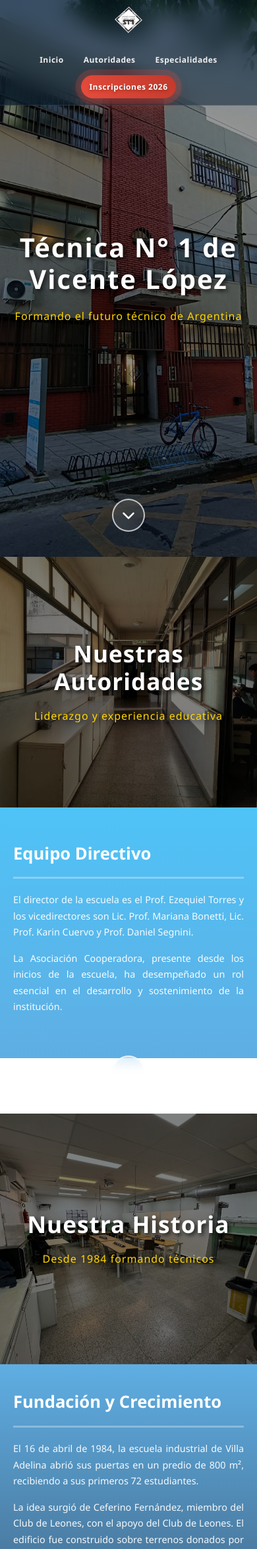
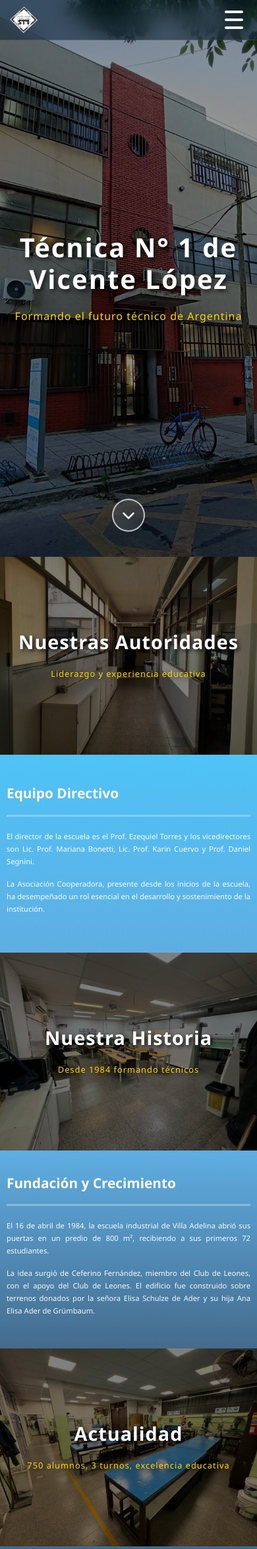
Before and after one commit to thiago-salaberry/WEB_INSTITUSIONAL, a PHP site: page / in a window 390 px wide. Shown: the top 2348 px of the page at 66% size. Run offline with PHP 8.4, Linux system fonts and the light colour scheme.

Commit message:
Responsive Inicio

```diff
--- a/css/navbar.css
+++ b/css/navbar.css
@@ -12,6 +12,7 @@ html, body {
     line-height: 1.6;
     scroll-behavior: smooth;
     overflow-x: hidden;
+    background-color: #010D14
 }
 
 /* ========================================
@@ -240,13 +241,29 @@ html, body {
 /* --- Tablets y pantallas medianas --- */
 @media screen and (max-width: 768px) {
     .navbar-container {
-        padding: 12px 20px;
-        flex-direction: column;
-        gap: 15px;
+        flex-direction: row;
+        justify-content: space-between;
+        align-items: center;
+        padding: 15px 15px;
+    }
+    .logo-container {
+        order: 1;
+        justify-content: flex-start;
+        flex: 1 1 auto;
+        display: flex;
+        align-items: center;
+    }
+    .hamburger {
+        order: 2;
+        margin-left: auto;
+    }
+    .mobile-menu,
+    .mobile-menu-overlay {
+        order: 3;
     }
 
     .main-menu {
-        gap: 8px;
+        display: none;
     }
 
     .menu-btn {
@@ -293,3 +310,147 @@ html, body {
         font-size: 11px;
     }
 }
+
+/* ========== MENÚ HAMBURGUESA ========== */
+.hamburger {
+    display: none;
+    flex-direction: column;
+    justify-content: center;
+    align-items: center;
+    width: 40px;
+    height: 40px;
+    background: none;
+    border: none;
+    cursor: pointer;
+    z-index: 1100;
+}
+.hamburger span {
+    display: block;
+    width: 28px;
+    height: 4px;
+    margin: 4px 0;
+    background: #f0f0f0;
+    border-radius: 2px;
+    transition: all 0.3s;
+}
+
+/* Menú móvil ocupa todo el ancho */
+.mobile-menu {
+    position: fixed;
+    top: 0;
+    right: -100%;
+    width: 80vw;
+    max-width: 320px;
+    height: 100vh;
+    background: rgba(3, 26, 47, 0.98);
+    box-shadow: -2px 0 20px rgba(0,0,0,0.2);
+    display: flex;
+    flex-direction: column;
+    align-items: flex-start;
+    padding: 80px 30px 30px 30px;
+    transition: right 0.3s cubic-bezier(.77,0,.18,1);
+    z-index: 1200;
+}
+.mobile-menu.open {
+    right: 0;
+}
+/* Botón de cerrar (cruz) */
+.mobile-menu .close-btn {
+    position: absolute;
+    top: 18px;
+    right: 18px;
+    background: none;
+    border: none;
+    color: #f0f0f0;
+    font-size: 2rem;
+    cursor: pointer;
+    z-index: 1300;
+    transition: color 0.2s;
+}
+.mobile-menu .close-btn:hover {
+    color: #e74c3c;
+}
+.mobile-menu .menu-btn {
+    width: 100%;
+    margin-bottom: 18px;
+    font-size: 1.1rem;
+    text-align: left;
+    padding: 14px 0;
+    border-radius: 0;
+    background: none;
+    box-shadow: none;
+}
+.mobile-menu .menu-btn.inscripciones-btn {
+    background: linear-gradient(45deg, #e74c3c, #c0392b);
+    color: white !important;
+    border-radius: 8px;
+    text-align: center;
+}
+.mobile-menu .mobile-social {
+    margin-top: 40px;
+    width: 100%;
+    display: flex;
+    justify-content: center;
+    gap: 18px;
+}
+.mobile-menu .mobile-social a {
+    color: #f0f0f0;
+    font-size: 22px;
+    background: rgba(52,152,219,0.15);
+    border-radius: 50%;
+    width: 40px;
+    height: 40px;
+    display: flex;
+    align-items: center;
+    justify-content: center;
+    transition: background 0.2s, color 0.2s;
+    text-decoration: none;
+}
+.mobile-menu .mobile-social a:hover {
+    background: #3498db;
+    color: #fff;
+}
+
+/* Overlay para cerrar menú */
+.mobile-menu-overlay {
+    display: none;
+    position: fixed;
+    top: 0;
+    left: 0;
+    width: 100vw;
+    height: 100vh;
+    background: rgba(0,0,0,0.3);
+    z-index: 1190;
+}
+.mobile-menu-overlay.open {
+    display: block;
+}
+
+@media screen and (max-width: 768px) {
+    .main-menu {
+        display: none;
+    }
+    .hamburger {
+        display: flex;
+    }
+}
+
+@media screen and (max-width: 480px) {
+    .mobile-menu {
+        padding: 50px 8px 20px 8px;
+    }
+    .mobile-menu .menu-btn {
+        font-size: 1rem;
+        padding: 12px 0;
+    }
+    .mobile-menu .mobile-social a {
+        width: 35px;
+        height: 35px;
+        font-size: 18px;
+    }
+    .mobile-menu .close-btn {
+        top: 10px;
+        right: 10px;
+        font-size: 1.7rem;
+    }
+}
--- a/css/style.css
+++ b/css/style.css
@@ -1,6 +1,8 @@
 /* ========================================
    PÁGINA PRINCIPAL - SECCIÓN HERO
 ======================================== */
+
+
 .hero-section {
     height: 100vh;
     background: linear-gradient(rgba(0, 0, 0, 0.4), rgba(0, 0, 0, 0.4)), url('../img/escuela.webp');
@@ -445,8 +447,44 @@
    RESPONSIVE DESIGN - INDEX
 ======================================== */
 
+/*1024px*/
+@media screen and (max-width: 1024px) {
+
+    .school-name{
+        font-size:3rem ;
+    }
+
+    .school-subtitle{
+        font-size:1rem ;
+    }
+
+    .section-title{
+        font-size: 3rem;
+    }
+
+    .section-subtitle{
+        font-size:1rem ;
+
+    }
+
+    .content-overlay h3 {
+        font-size: 2rem;
+    }
+    .content-overlay p {
+        font-size: 1rem;
+    }
+
+}
+
+
 /* Tablets */
 @media screen and (max-width: 768px) {
+
+    #scrollArrow2,
+    #scrollArrow3,
+    #scrollArrow4 {
+        display: none;
+    }
     .school-name {
         font-size: 3rem;
     }
@@ -530,6 +568,8 @@
     .footer-bottom p {
         font-size: 0.85rem;
     }
+
+
 }
 
 /* Móviles */
@@ -547,29 +587,41 @@
         padding: 0 15px;
     }
 
+    .parallax-section {
+        flex-direction: column;
+        height: 600px;
+        min-height: unset;
+    }
     .parallax-left,
     .parallax-right {
-        height: 45vh;
-        min-height: 350px;
-        padding: 30px 20px;
+        width: 100%;
+        height: 100%;
+        min-height: unset;
+        padding: 20px 10px;
+        align-items: center;
+        justify-content: center;
+    }
+    .content-overlay {
+        max-width: 100%;
+        padding: 0;
     }
 
     .section-title {
-        font-size: 2.2rem;
+        font-size: 1.8rem;
         line-height: 1.2;
     }
 
     .section-subtitle {
-        font-size: 1rem;
+        font-size: 0.8rem;
     }
 
     .content-overlay h3 {
-        font-size: 1.6rem;
+        font-size: 1.3rem;
         margin-bottom: 20px;
     }
 
     .content-overlay p {
-        font-size: 0.9rem;
+        font-size: 0.7rem;
         margin-bottom: 15px;
     }
 
--- a/index.html
+++ b/index.html
@@ -35,6 +35,38 @@
                     </a>
                 </div>
             </div>
+            <!-- Botón hamburguesa (solo visible en mobile) -->
+            <button class="hamburger" id="hamburgerBtn" aria-label="Abrir menú">
+                <span></span>
+                <span></span>
+                <span></span>
+            </button>
+            <!-- Menú móvil lateral -->
+            <nav class="mobile-menu" id="mobileMenu">
+                <button class="close-btn" id="closeMobileMenu" aria-label="Cerrar menú">
+                    <i class="fas fa-times"></i>
+                </button>
+                <a href="#inicio" class="menu-btn" data-section="inicio">Inicio</a>
+                <a href="html/autoridades.html" class="menu-btn" data-section="autoridades">Autoridades</a>
+                <a href="html/especialidades.html" class="menu-btn" data-section="especialidades">Especialidades</a>
+                <a href="html/inscripciones.html" class="menu-btn inscripciones-btn" data-section="inscripciones">Inscripciones 2026</a>
+                <div class="mobile-social">
+                    <a href="#" class="social-link">
+                        <i class="fab fa-facebook-f"></i>
+                    </a>
+                    <a href="#" class="social-link">
+                        <i class="fab fa-instagram"></i>
+                    </a>
+                    <a href="#" class="social-link">
+                        <i class="fab fa-twitter"></i>
+                    </a>
+                    <a href="#" class="social-link">
+                        <i class="fab fa-youtube"></i>
+                    </a>
+                </div>
+            </nav>
+            <!-- Overlay para cerrar menú -->
+            <div class="mobile-menu-overlay" id="mobileMenuOverlay"></div>
 
             <!-- Menú principal -->
             <nav class="main-menu">
@@ -140,7 +172,7 @@
                 </div>
             </div>
             <!-- Flecha para siguiente sección -->
-            <div class="scroll-arrow" id="scrollArrow">
+            <div class="scroll-arrow" id="scrollArrow4">
                 <i class="fas fa-chevron-down"></i>
             </div>
         </section>
```
Also changed, not shown: scripts/navbar.js (+30 -6 lines).
